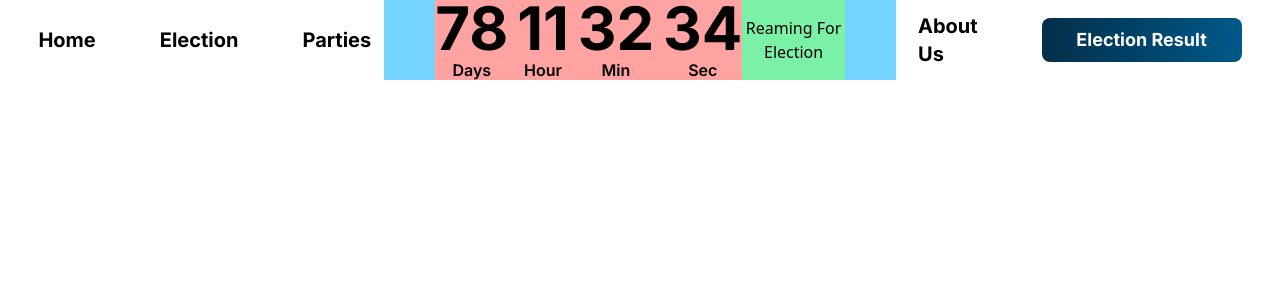
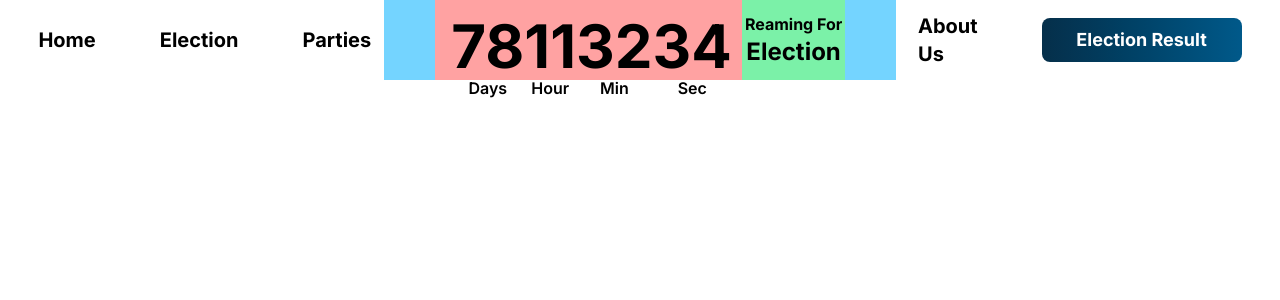
Before and after one commit to Ethiopian-inspired/National-Election---E-vote, a Django app: page /election/ in a window 1280 px wide. Shown: the top 300 px of the page. Run offline with Django 5.2, Linux system fonts and the light colour scheme.

Commit message:
feat: Finish layout

```diff
--- a/core/static/src/output.css
+++ b/core/static/src/output.css
@@ -193,6 +193,9 @@
 @layer utilities {
   .static {
     position: static;
+  }
+  .m-0 {
+    margin: calc(var(--spacing) * 0);
   }
   .block {
     display: block;
@@ -419,6 +422,9 @@
     --tw-mask-top-to-position: 90%;
     --tw-mask-bottom: linear-gradient(to bottom, var(--tw-mask-bottom-from-color) var(--tw-mask-bottom-from-position), var(--tw-mask-bottom-to-color) var(--tw-mask-bottom-to-position));
     --tw-mask-bottom-to-position: 90%;
+  }
+  .p-0 {
+    padding: calc(var(--spacing) * 0);
   }
   .p-2 {
     padding: calc(var(--spacing) * 2);
--- a/core/templates/public/Pages/SubPages/Election.html
+++ b/core/templates/public/Pages/SubPages/Election.html
@@ -5,7 +5,7 @@
 
 {% block NavCenter %}
     <div class="bg-sky-300 w-full h-full flex justify-center items-center">
-        <div class="w-[60%] h-full bg-red-300 flex justify-between items-center">
+        <div class="w-[60%] h-full p-4 bg-red-300 flex justify-between items-start">
             <ul class="flex flex-col justify-center items-center">
                 <li class="text-6xl inter_Bold">78</li>
                 <li class="inter_SemiBold">Days</li>
@@ -28,8 +28,8 @@
         </div>
 
         <div class="w-[20%] h-full flex flex-col justify-center items-center bg-green-300">
-            <p>Reaming For</p>
-            <p>Election</p>
+            <p class="inter_Bold p-0">Reaming For</p>
+            <p class="inter_Bold text-2xl">Election</p>
         </div>
     </div>
 {% endblock %}
```
